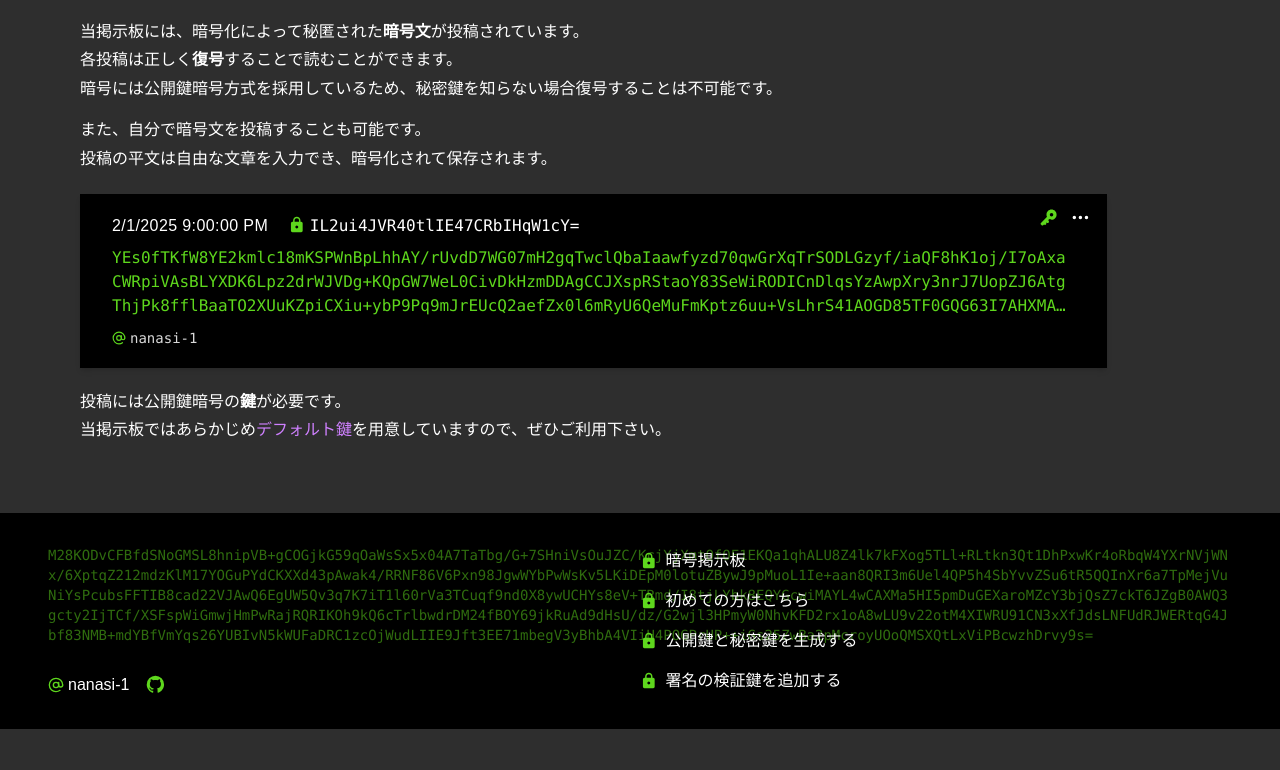
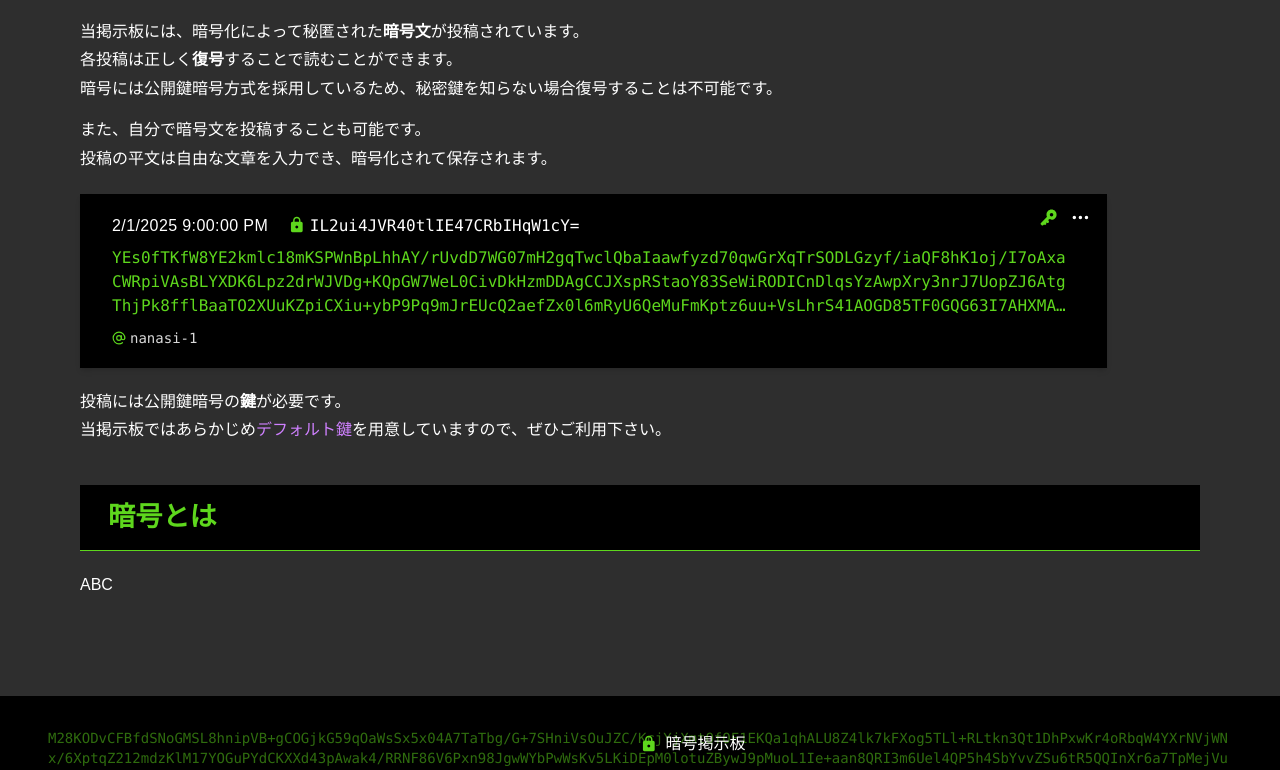
Before and after one commit to nanasi-1/encrypted-board, a Next.js app: page /about in a window 1280 px wide. Shown: the part 517-1287 px from the top of the page. Before the commit the page ends 1246 px from the top, so only its background shows below. Built offline with nearby package versions, Linux system fonts and the light colour scheme.

Commit message:
Sectionを作成

```diff
--- /dev/null
+++ b/src/app/about/(components)/sections/about-crypto.tsx
@@ -0,0 +1,9 @@
+import { Section } from "../ui";
+
+export default function AboutCrypto() {
+  return (
+    <Section id="about-crypto" title="暗号とは">
+      ABC
+    </Section>
+  )
+}
--- a/src/app/about/(components)/sections/about-encrypted-board.tsx
+++ b/src/app/about/(components)/sections/about-encrypted-board.tsx
@@ -1,5 +1,5 @@
 import PostCard from "@/app/(components)/post-card/post-card";
-import { Header2 } from "../ui";
+import { Section } from "../ui";
 import { PostData } from "@/types";
 
 const dummyPost: PostData = {
@@ -12,8 +12,7 @@ const dummyPost: PostData = {
 
 export default function AboutEncryptedBoard() {
   return (
-    <section id="about-encrypted-board">
-      <Header2>暗号掲示板とは</Header2>
+    <Section id="about-encrypted-board" title="暗号掲示板とは">
       <p>
         <strong>
           <a href="#about-crypto" className="text-primary">暗号</a>
@@ -35,6 +34,6 @@ export default function AboutEncryptedBoard() {
         投稿には公開鍵暗号の<strong>鍵</strong>が必要です。<br />
         当掲示板ではあらかじめ<a href="#default-key">デフォルト鍵</a>を用意していますので、ぜひご利用下さい。<br />
       </p>
-    </section>
+    </Section>
   )
 }
--- a/src/app/about/(components)/ui/index.tsx
+++ b/src/app/about/(components)/ui/index.tsx
@@ -5,7 +5,7 @@ type UIProps = {
 
 export function Header2({ children, className }: UIProps) {
   return (
-    <h2 className={`font-bold bg-black px-7 py-2 border-b border-primary mb-5 ${className}`}>
+    <h2 className={`font-bold bg-black px-7 py-2 border-b border-primary ${className ?? ''}`}>
       <span className="text-primary text-[1.7rem]">{children}</span>
     </h2>
   )
@@ -15,6 +15,18 @@ export function ColorStrong({ children, color, className }: UIProps & {
   color?: string
 }) {
   return (
-    <strong className={`text-${color ?? 'primary'} ${className}`}>{children}</strong>
+    <strong className={`text-${color ?? 'primary'} ${className ?? ''}`}>{children}</strong>
   )
 }
+
+export function Section({ children, className, title, id }: UIProps & {
+  title: React.ReactNode
+  id: string
+}) {
+  return (
+    <section id={id} className={`mb-10 ${className ?? ''}`}>
+      <Header2 className="mb-5">{title}</Header2>
+      {children}
+    </section>
+  )
+}
--- a/src/app/about/page.tsx
+++ b/src/app/about/page.tsx
@@ -1,12 +1,14 @@
 import './index.css'
 import AboutEncryptedBoard from './(components)/sections/about-encrypted-board'
 import Introduction from './(components)/sections/introduction'
+import AboutCrypto from './(components)/sections/about-crypto'
 
 export default function Page() {
   return (
     <div className="about px-20">
       <Introduction />
       <AboutEncryptedBoard />
+      <AboutCrypto />
     </div>
   )
 }
```
